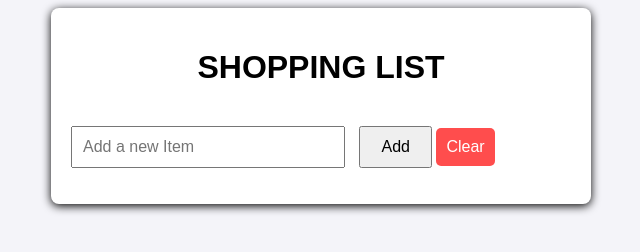
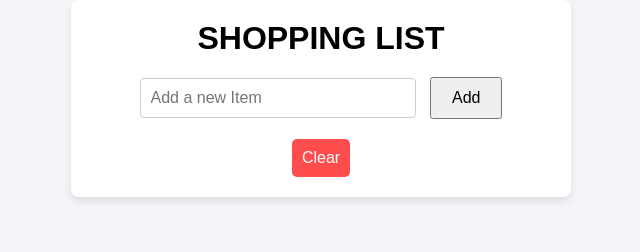
Before and after one commit to MACKENA05/Shopping-list, a plain HTML site: page index.html in a window 1280 px wide. Shown: the whole page, without its empty margins (319-959 px from the left). Drawn offline with Linux system fonts and the light colour scheme.

Commit message:
corrected the foreach to forEach

```diff
--- a/index.html
+++ b/index.html
@@ -11,8 +11,8 @@
         <h1>SHOPPING LIST</h1>
         <input type="text" id="itemInput" placeholder="Add a new Item">
         <button id="addButton">Add</button>
+        <ul id="shoppingList"></ul>
         <button id="clearButton">Clear</button>
-        <ul id="shoppingList"></ul>
     </div>
     <script src="./script.js"></script>
 </body>
--- a/script.js
+++ b/script.js
@@ -2,7 +2,7 @@
 const shoppingList = JSON.parse(localStorage.getItem('shoppingList')) || [];
 // Selecting DOM elements
 const itemInput = document.getElementById('itemInput');
-const addButton = document.getElementById('addbutton');
+const addButton = document.getElementById('addButton');
 const clearButton = document.getElementById('clearButton');
 const shoppingListContainer =document.getElementById('shoppingList');
 
@@ -11,7 +11,7 @@ const shoppingListContainer =document.getElementById('shoppingList');
 //function to generate shopping list
 function generateList(){
     shoppingListContainer.innerHTML = '';  //clear the list
-    shoppingList.foreach((item,index)=>{
+    shoppingList.forEach((item,index) =>{
         const li = document.createElement('li');
         li.classLis.toggle('purchased',item.purchased);                                          //Toggle 'purchased' class based on status
         //setting inner HTML
--- a/style.css
+++ b/style.css
@@ -1,12 +1,21 @@
-
-body{
+* {
+    margin: 0;
+    padding: 0;
+    box-sizing: border-box;
+html,body{
+    height: 100%;
     font-family: Arial, Helvetica, sans-serif;
     background-color: #f4f4f9;
-   padding: 20px;
-   padding-top: 0;
+    display: flex;
+    justify-content: center;  /* Center horizontally */
+    align-items: center;      /* Center vertically */
+    padding: 20px;
+    padding-top: 0;
 }
 h1{
     text-align: center;
+    font-size: 2rem;
+    margin-bottom: 20px;
 }
 
 .container {
@@ -15,12 +24,16 @@ h1{
  background-color: #fff;
  padding: 20px;
  border-radius: 8px;
- box-shadow: 0 2px 10px ;
+ box-shadow: 0 4px 8px rgba(0, 0, 0, 0.1);;
+ text-align: center;
+ width: 90%;
 }
 #itemInput {
-    width: 50%;
+    width: 60%;
     padding: 10px;
     font-size: 16px;
+    border: 1px solid #ccc;
+    border-radius: 4px;
 }
 
 #addButton{
```
